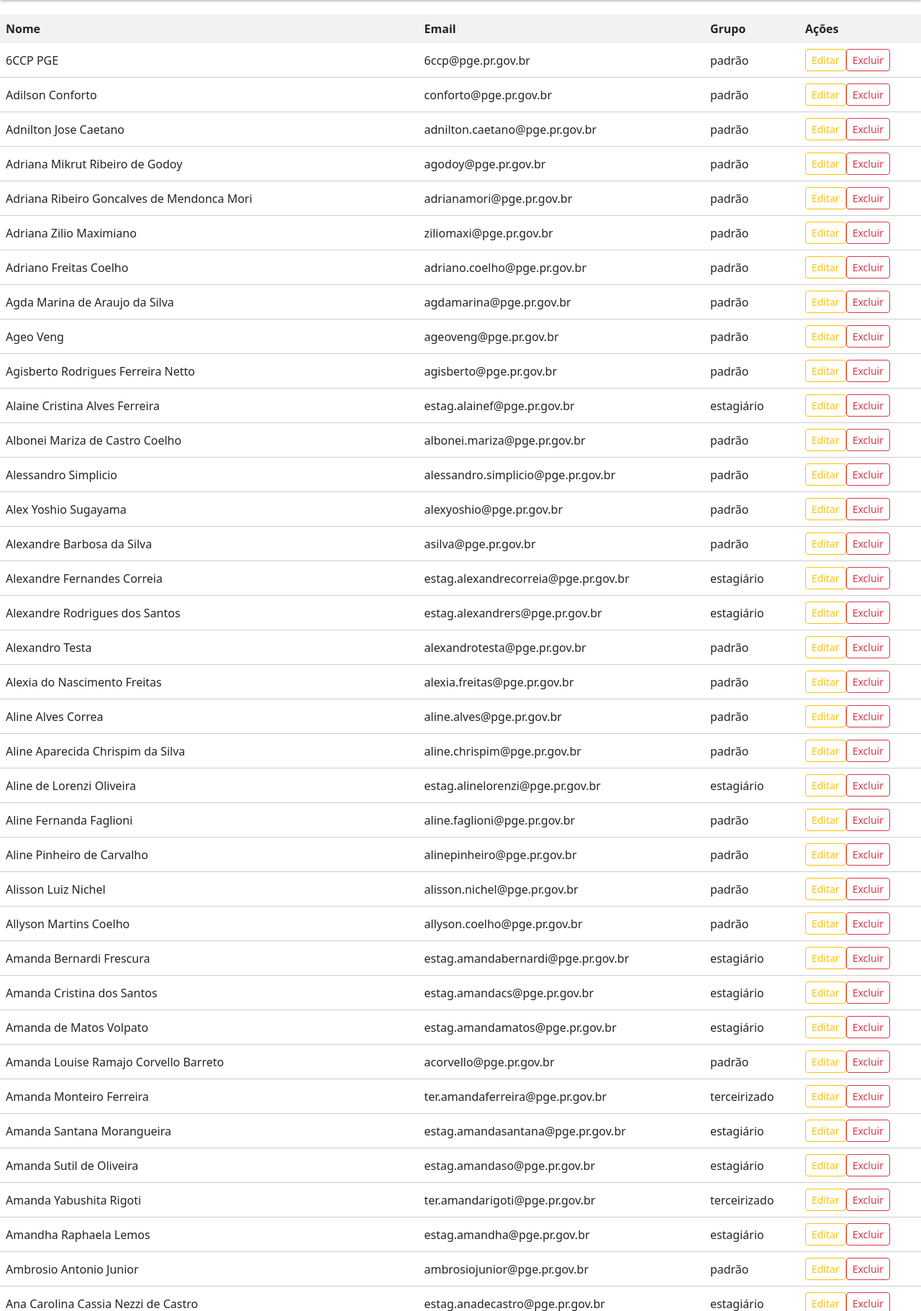
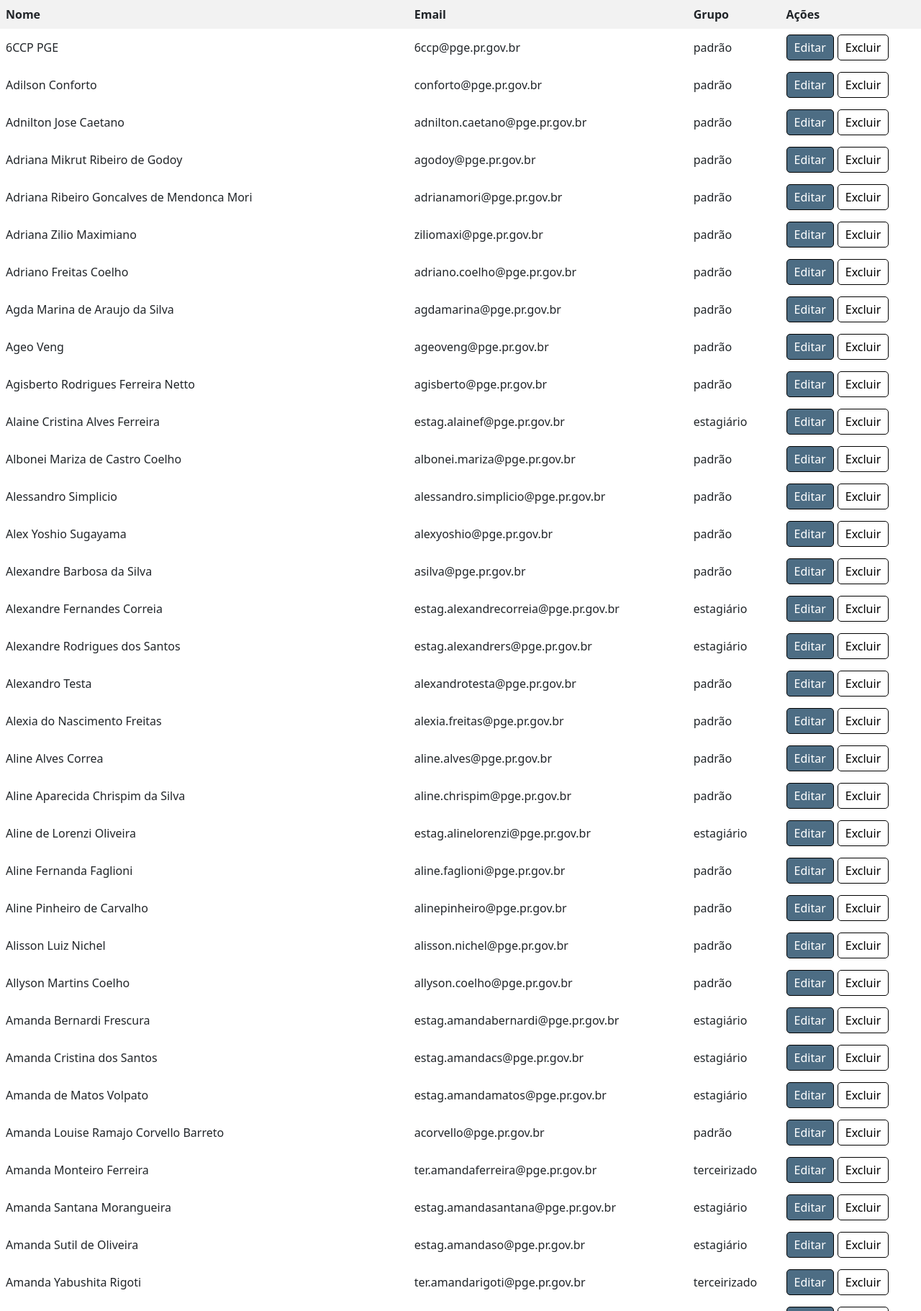
Before and after one commit to RhianFelipe/ControleSistema, a PHP site: page /public/pageLista.php in a window 1280 px wide. Shown: the part 104-1926 px from the top of the page at 72% size. Run offline with PHP 8.4, Linux system fonts and the light colour scheme; the visitor is signed in with stand-in values (Sample User, id 1); data comes from the database, SQL or seed files in the repository.

Commit message:
Style:Estilização do botão de editar e excluir

```diff
--- a/public/main.css
+++ b/public/main.css
@@ -82,3 +82,34 @@ footer{
   height: 100px;
 
 }
+
+/*Estilização padrão do Botões editar e excluir*/
+
+.button-edit {
+  border: 1px solid black;
+  border-radius: 5px;
+  padding: 5px 10px;
+  background-color:var(--footer-header-color);
+  color: #ffffff;
+  margin-right: 5px;
+  cursor: pointer;
+}
+
+.button-edit:hover{
+  background-color:#4d6d84ef;
+
+}
+
+.button-excluir {
+  border: 1px solid black;
+  border-radius: 5px;
+  padding: 5px 10px;
+  background-color: #fff;
+  color: #000;
+  cursor: pointer;
+}
+
+.button-excluir:hover{
+  background-color:#f3eeeec7;
+
+}
--- a/public/pageFiltro.php
+++ b/public/pageFiltro.php
@@ -74,9 +74,11 @@ if (isset($_SESSION['resultados_filtro'])) {
                     <td><?php echo $nomeUsuario; ?></td>
                     <td><?php echo $emailUsuario; ?></td>
                     <td>
-                        <button class="btn btn-outline-warning btn-sm"
+
+
+                        <button class="button-edit"
                             onclick="openPopup('<?php echo $id; ?>')">Editar</button>
-                        <button class="btn btn-outline-danger btn-sm"
+                        <button class="button-excluir"
                             onclick="apagarUsuarioDados('<?php echo $id; ?>')">Excluir</button>
                     </td>
                 </tr>
--- a/public/pageLista.php
+++ b/public/pageLista.php
@@ -70,9 +70,10 @@ if (!isset($_SESSION['user'])) {
                     <td><?php echo $email; ?></td>
                     <td><?php echo $grupo; ?></td>
                     <td>
-                        <button class='btn btn-outline-warning btn-sm'
-                            onclick="openPopup(<?php echo $id; ?>)">Editar</a>
-                            <button class='btn btn-outline-danger btn-sm'
+                        <button class='button-edit'
+
+                            onclick="openPopup(<?php echo $id; ?>)">Editar
+                            <button class='button-excluir'
                                 onclick="apagarUsuarioDados(<?php echo $id; ?>)">Excluir</button>
                     </td>
                 </tr>
--- a/public/style/telaFiltro.css
+++ b/public/style/telaFiltro.css
@@ -156,16 +138,16 @@ input[type="email"] {
 #button-filtro:hover {
   background-color: #395670;
 }
-
 table {
   border-collapse: collapse;
   width: 100%;
-  margin-top: 20px;
+
 }
+
 th,
 td {
-  border: 2px solid rgb(196, 196, 196);
-  padding: 8px;
+  border: 5rem solid rgb(185, 22, 22);
+  padding: 0.5rem;
   text-align: left;
 }
 
@@ -174,12 +156,8 @@ th {
   font-weight: bold;
 }
 
-/* Adiciona divisão vertical em cada coluna */
-td {
-  border-right: 1px solid #ccc;
+td,
+th {
+  border-right: 5rem solid rgb(196, 196, 196);
+  border-bottom: 10rem solid rgb(196, 196, 196);
 }
-
-/* Adiciona divisão horizontal em cada linha */
-tr:not(:last-child) td {
-  border-bottom: 1px solid #ccc;
-}
```
Also changed, not shown: other parts of public/style/telaFiltro.css (+4 -22 lines), public/assets/img/botao-apagar.png (added).
